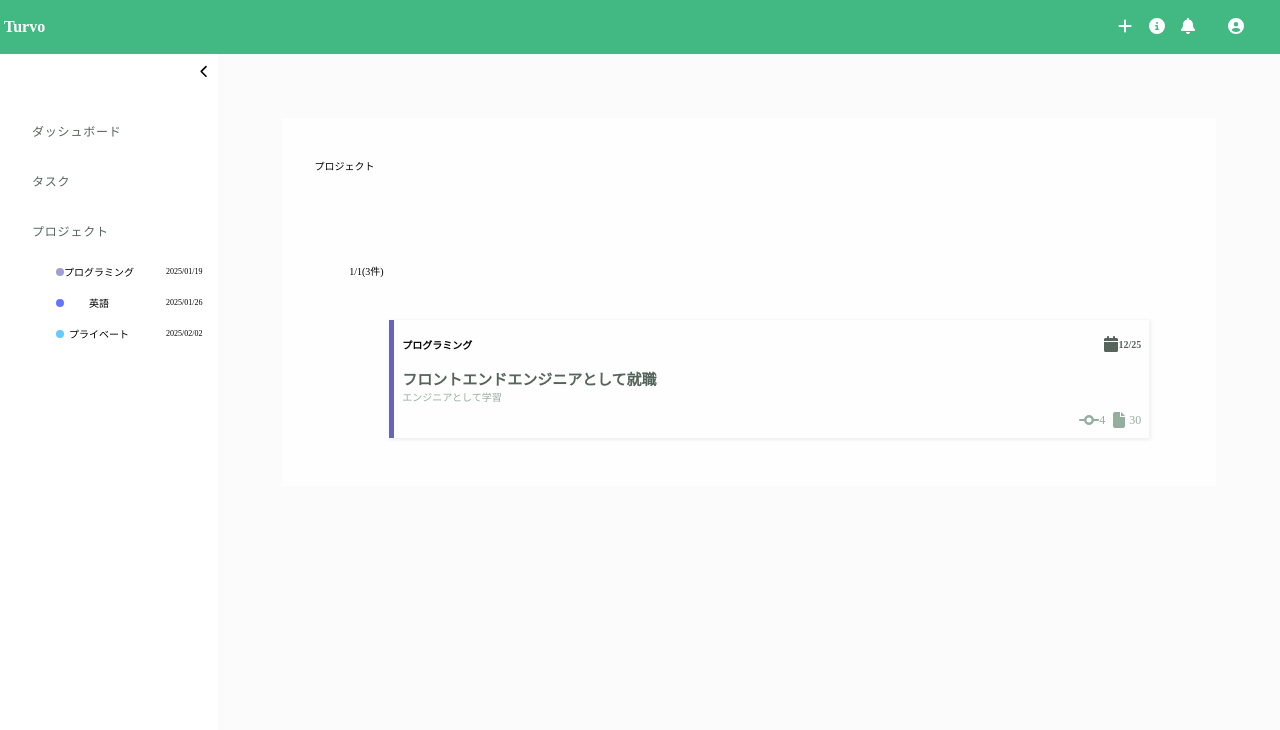
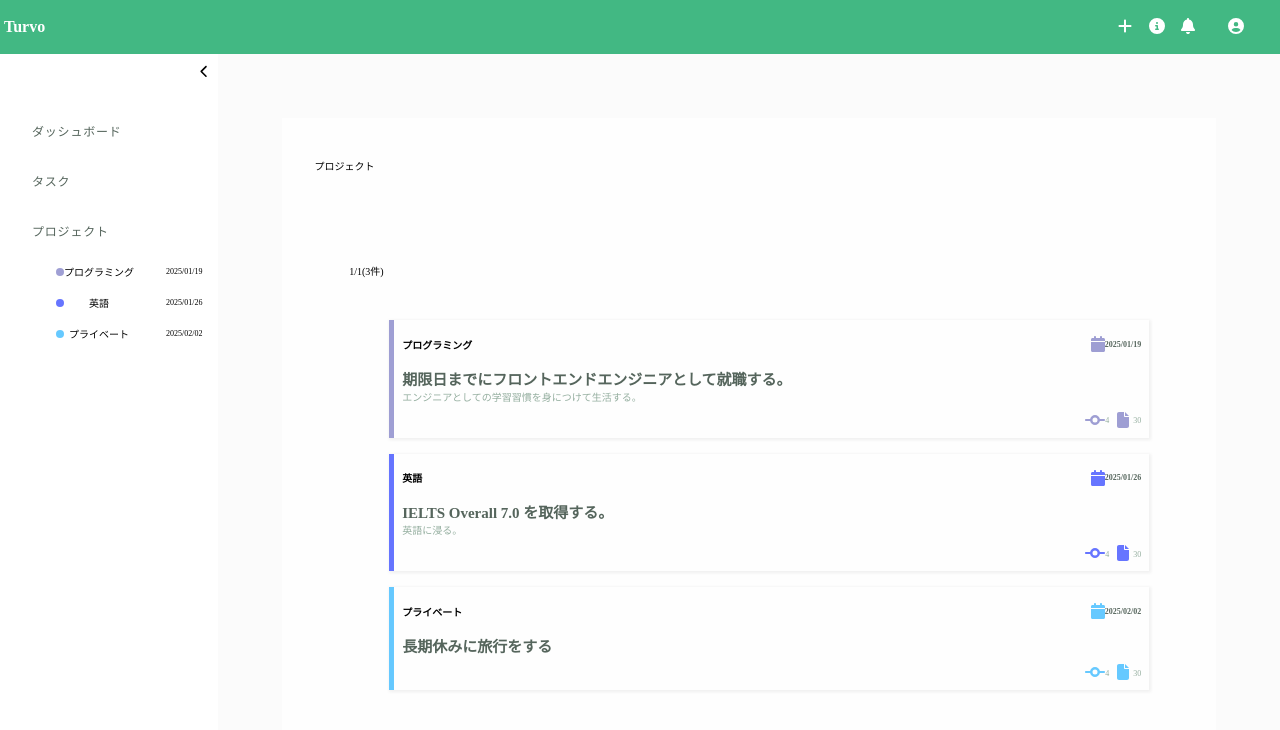
Before and after one commit to tanakas-2021/0600-next-context-api, a Next.js app: page /projects in a window 1280 px wide. Shown: the top 730 px of the page. Built offline with nearby package versions, Linux system fonts and the light colour scheme.

Commit message:
wip_project一覧画面作成中

```diff
--- a/src/app/projects/page.module.scss
+++ b/src/app/projects/page.module.scss
@@ -61,7 +61,7 @@
 }
 
 .cardDeadlineDate {
-  font-size: 10px;
+  font-size: 8px;
   font-weight: 700;
 }
 
@@ -105,7 +105,7 @@
 }
 
 .cardStatsText {
-  font-size: 12px;
+  font-size: 8px;
   color: vars.$fontColorDarkWeak;
 }
 
@@ -121,6 +121,6 @@
 }
 
 .cardStatsText {
-  font-size: 12px;
+  font-size: 8px;
   color: vars.$fontColorDarkWeak;
 }
--- a/src/app/projects/page.tsx
+++ b/src/app/projects/page.tsx
@@ -1,14 +1,27 @@
 "use client";
 import styles from "./page.module.scss";
-import React from "react";
+import React, { useEffect, useState } from "react";
 import {
   faCalendar,
   faCodeCommit,
   faFile,
 } from "@fortawesome/free-solid-svg-icons";
 import { FontAwesomeIcon } from "@fortawesome/react-fontawesome";
+import { fetchProjects } from "@/utils/projects";
+import { Project } from "@/types/types";
+import dayjs from "dayjs";
 
 const Page = () => {
+  const [projects, setProjects] = useState<Project[]>([]);
+  useEffect(() => {
+    const getProjects = async () => {
+      const data = await fetchProjects();
+      if (data) {
+        setProjects(data);
+      }
+    };
+    getProjects();
+  }, []);
   return (
     <div className={styles.container}>
       <div className={styles.content}>
@@ -20,51 +33,60 @@ const Page = () => {
             <p className={styles.title}>1/1(3件)</p>
           </div>
           <ul className={styles.projectList}>
-            <li>
-              <a href="/projects/programming" className={styles.cardAnchor}>
+            {projects.map((project) => {
+              return (
+                <li key={project.id}>
+                  <a
+                    href={`/projects/${project.slug}`}
+                    className={styles.cardAnchor}
+                  >
                     <div
                       className={styles.card}
-                  style={{ borderLeft: `5px solid rgba(0, 0, 140, 0.6)` }}
+                      style={{ borderLeft: `5px solid ${project.color}` }}
                     >
                       <div className={styles.cardHeader}>
                         <h2
                           className={styles.cardTitle}
-                      style={{ color: `5px solid rgba(0, 0, 140, 0.6)` }}
+                          style={{ color: `5px solid ${project.color}` }}
                         >
-                      プログラミング
+                          {project.name}
                         </h2>
                         <div className={styles.cardDeadline}>
-                      <FontAwesomeIcon icon={faCalendar} />
-                      <span className={styles.cardDeadlineDate}>12/25</span>
+                          <FontAwesomeIcon icon={faCalendar} color={`${project.color}`}/>
+                          <span className={styles.cardDeadlineDate}>
+                            {dayjs(project.deadline).format("YYYY/MM/DD")}
+                          </span>
                         </div>
                       </div>
                       <div className={styles.cardBody}>
                         <div className={styles.cardGoal}>
-                      <div>フロントエンドエンジニアとして就職</div>
+                          <div>{project.goal}</div>
                         </div>
                         <div className={styles.shouldbe}>
-                      <div>エンジニアとして学習</div>
+                          <div>{project.shouldbe}</div>
                         </div>
                       </div>
                       <div className={styles.cardFooter}>
                         <div className={styles.cardStats}>
                           <div className={styles.cardMilestone}>
                             <span>
-                          <FontAwesomeIcon icon={faCodeCommit} />
+                              <FontAwesomeIcon icon={faCodeCommit} color={`${project.color}`}/>
                             </span>
-                        <span className={styles.cardStatsText}>4</span>
+                            <span className={styles.cardStatsText}>{project.stats.kinds.milestone}</span>
                           </div>
                           <div className={styles.cardTask}>
                             <span className={styles.cardIcon}>
-                          <FontAwesomeIcon icon={faFile} />
+                              <FontAwesomeIcon icon={faFile} color={`${project.color}`}/>
                             </span>
-                        <span className={styles.cardStatsText}>30</span>
+                            <span className={styles.cardStatsText}>{project.stats.kinds.task}</span>
                           </div>
                         </div>
                       </div>
                     </div>
                   </a>
                 </li>
+              );
+            })}
           </ul>
         </div>
       </div>
--- /dev/null
+++ b/src/utils/projects.ts
@@ -0,0 +1,14 @@
+import axios from "axios";
+import { Project, projectsResponse } from "../types/types";
+
+export const fetchProjects = async (): Promise<Project[]> => {
+  try {
+    const response = await axios.get<projectsResponse>(
+      "http://localhost:3000/api/v1/users/projects"
+    );
+    return response.data.data;
+  } catch {
+    alert("データの取得に失敗しました");
+    return [];
+  }
+};
```
Lines whose indentation alone changed are shown as unchanged.
